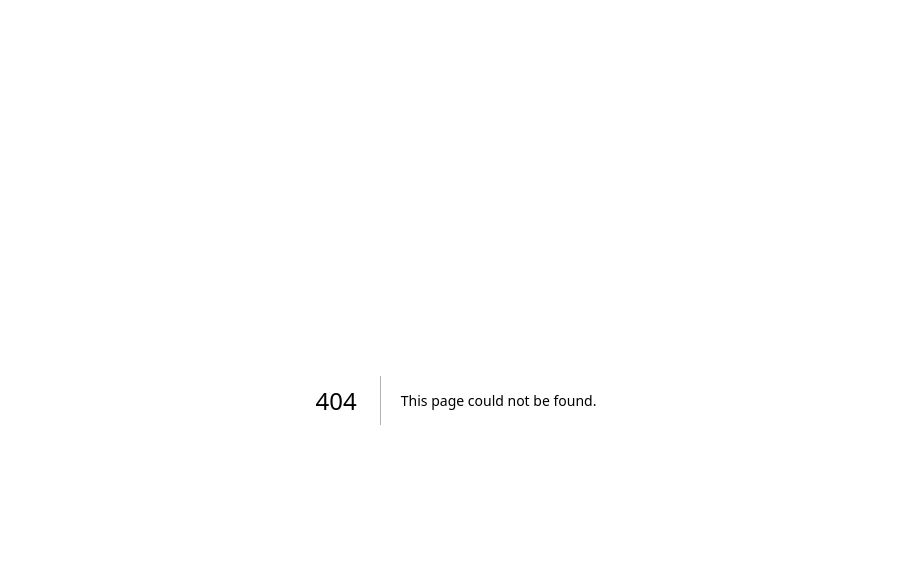
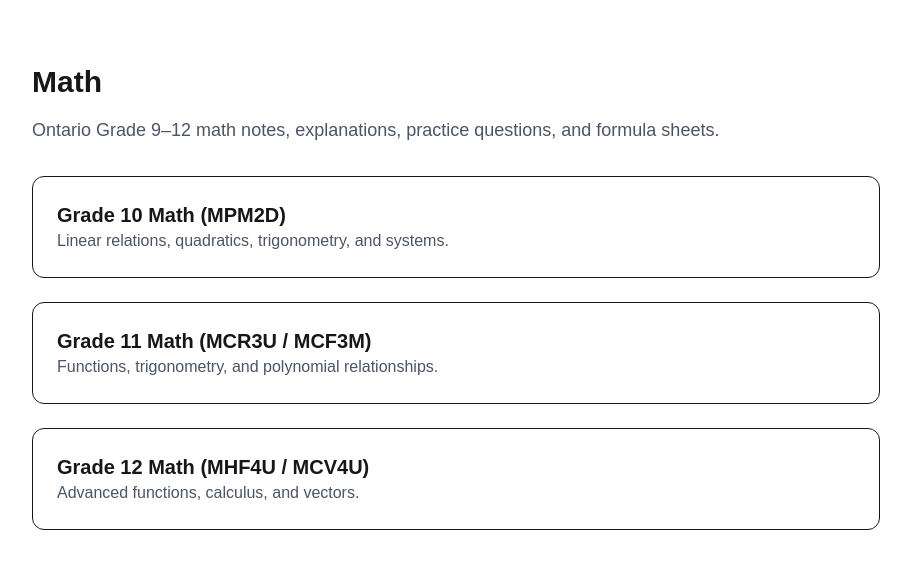
Before and after one commit to yuryplayz/ontario-study-repo, a Next.js app: page /math in a window 1280 px wide. Before the commit this address had no page. Shown: the top 568 px of the page, without its empty margins (184-1095 px from the left). Built offline with nearby package versions, Linux system fonts and the light colour scheme.

Commit message:
Add Math subject page

```diff
--- /dev/null
+++ b/app/math/page.tsx
@@ -0,0 +1,52 @@
+export default function MathPage() {
+  return (
+    <main className="mx-auto max-w-4xl px-6 py-16">
+      <h1 className="text-3xl font-bold mb-4">
+        Math
+      </h1>
+
+      <p className="text-lg text-gray-600 mb-8">
+        Ontario Grade 9–12 math notes, explanations, practice questions, and
+        formula sheets.
+      </p>
+
+      <div className="space-y-6">
+        <a
+          href="/math/grade10"
+          className="block rounded-xl border p-6 hover:shadow-md transition"
+        >
+          <h2 className="text-xl font-semibold">
+            Grade 10 Math (MPM2D)
+          </h2>
+          <p className="text-gray-600">
+            Linear relations, quadratics, trigonometry, and systems.
+          </p>
+        </a>
+
+        <a
+          href="/math/grade11"
+          className="block rounded-xl border p-6 hover:shadow-md transition"
+        >
+          <h2 className="text-xl font-semibold">
+            Grade 11 Math (MCR3U / MCF3M)
+          </h2>
+          <p className="text-gray-600">
+            Functions, trigonometry, and polynomial relationships.
+          </p>
+        </a>
+
+        <a
+          href="/math/grade12"
+          className="block rounded-xl border p-6 hover:shadow-md transition"
+        >
+          <h2 className="text-xl font-semibold">
+            Grade 12 Math (MHF4U / MCV4U)
+          </h2>
+          <p className="text-gray-600">
+            Advanced functions, calculus, and vectors.
+          </p>
+        </a>
+      </div>
+    </main>
+  );
+}
```
